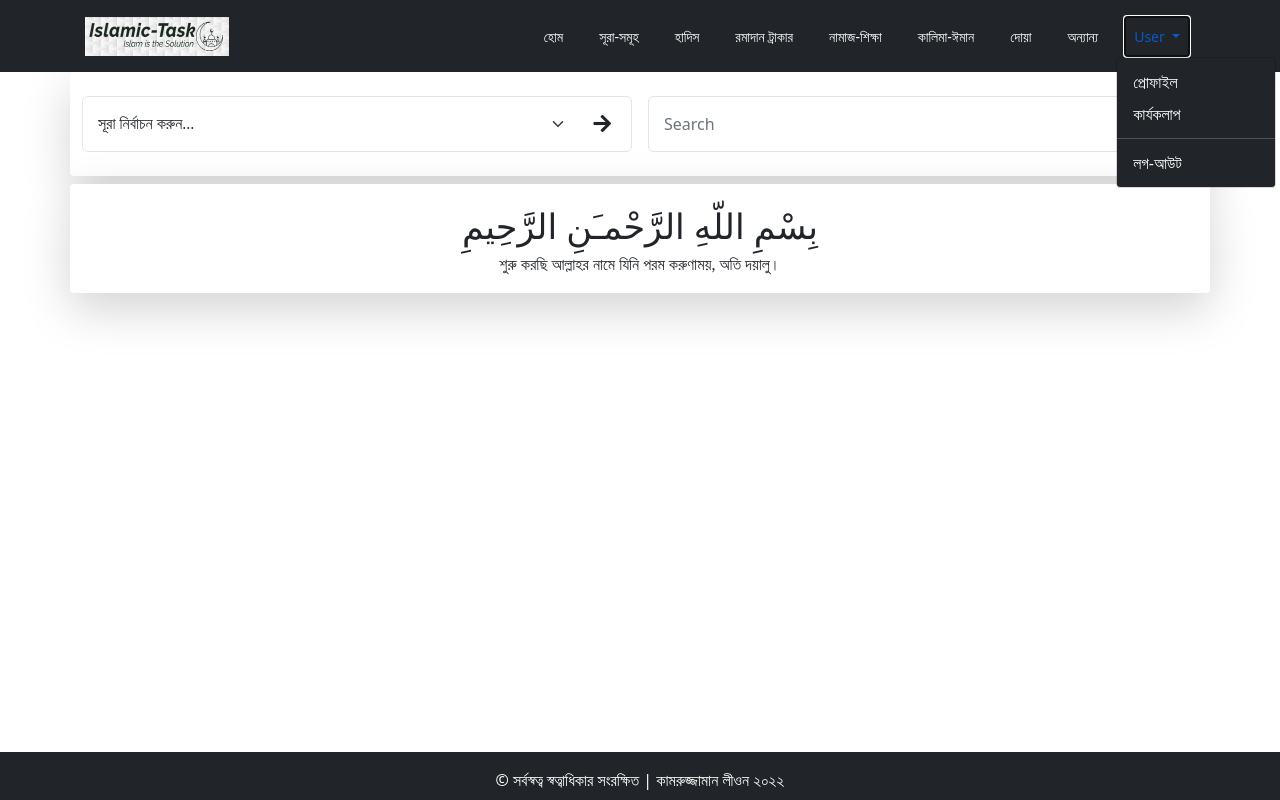
After one commit to kamruzzaman-leeon/Islamic-task, a PHP site: page /surah.php in a window 1280 px wide, after a click on "User". The commit adds this page. Run offline with PHP 8.4, Linux system fonts and the light colour scheme.

Commit message:
surah added

```diff
--- a/footer.php
+++ b/footer.php
@@ -1,6 +1,24 @@
 <!DOCTYPE html>
 <html lang="en">
+
 <body>
-<script src="bootstrap-5.1.3-dist/js/bootstrap.bundle.min.js"></script>
+    <br>
+    <br>
+    <br>
+    <br>
+    <br>
+    <br>
+    <section>
+        <footer class="page-footer fixed font-small pt-2 bg-dark">
+            <!-- Copyright -->
+            <!-- <hr class="my-1"> -->
+            <div class="footer-copyright text-center py-2 bg-dark"><span class="colorchange"> © সর্বস্বত্ব স্বত্বাধিকার
+                    সংরক্ষিত | কামরুজ্জামান লীওন ২০২২ </span></div>
+            <!-- Copyright -->
+            </div>
+        </footer>
+    </section>
+    <script src="bootstrap-5.1.3-dist/js/bootstrap.bundle.min.js"></script>
 </body>
+
 </html>
--- a/header.php
+++ b/header.php
@@ -5,9 +5,20 @@
     <meta charset="UTF-8">
     <meta http-equiv="X-UA-Compatible" content="IE=edge">
     <meta name="viewport" content="width=device-width, initial-scale=1.0">
-    <link rel="stylesheet" href="css/style.css">
+    <link rel="stylesheet" href="style.css">
     <link rel="shortcut icon" href="image\icon\favcon.ico" type="image/x-icon">
     <link rel="stylesheet" href="bootstrap-5.1.3-dist/css/bootstrap.min.css">
+
+    <!-- font -->
+    <link rel="stylesheet" href="https://use.fontawesome.com/releases/v5.15.4/css/all.css"
+          integrity="sha384-DyZ88mC6Up2uqS4h/KRgHuoeGwBcD4Ng9SiP4dIRy0EXTlnuz47vAwmeGwVChigm"
+          crossorigin="anonymous">
+
+
+    <!-- header part start-->
+    <?php include'navbar.php'?>
+    <!-- header part end -->
+
 
 </body>
 
--- /dev/null
+++ b/navbar.php
@@ -0,0 +1,66 @@
+<html>
+<header>
+    <nav class="navbar navbar-expand-lg bg-dark">
+        <div class="container">
+            <a class="navbar-brand" href="Index.php">
+                <img src="image/navlogo.png"
+                     alt="navbar-logo"
+                     width="150"
+                     height="45"
+                     class="d-inline-block align-text-top">
+            </a>
+            <button class="navbar-toggler collapsed" type="button" data-bs-toggle="collapse"
+                data-bs-target="#navbarSupportedContent" aria-controls="navbarSupportedContent" aria-expanded="false"
+                aria-label="Toggle navigation">
+                <span class="toggler-icon top-bar"></span>
+                <span class="toggler-icon middle-bar"></span>
+                <span class="toggler-icon bottom-bar"></span>
+            </button>
+            <div class="collapse navbar-collapse " id="navbarSupportedContent">
+                <ul class="navbar-nav ms-auto mb-2 mb-lg-0">
+                    <li class="nav-item ">
+                        <a class="nav-link" aria-current="page" href="Index.php">হোম</a>
+                    </li>
+                    <li class="nav-item ">
+                        <a class="nav-link" href="surah.php">সূরা-সমূহ</a>
+                    </li>
+                    <li class="nav-item">
+                        <a class="nav-link" href="#">হাদিস </a>
+                    </li>
+                    <li class="nav-item">
+                        <a class="nav-link" href="#">রমাদান ট্রাকার </a>
+                    </li>
+                    <li class="nav-item">
+                        <a class="nav-link" href="#">নামাজ-শিক্ষা </a>
+                    </li>
+                    <li class="nav-item">
+                        <a class="nav-link" href="#">কালিমা-ঈমান </a>
+                    </li>
+                    <li class="nav-item">
+                        <a class="nav-link" href="#">দোয়া</a>
+                    </li>
+                    <li class="nav-item">
+                        <a class="nav-link" href="#">অন্যান্য </a>
+                    </li>
+                    <li class="nav-item dropdown">
+                        <a class="nav-link dropdown-toggle" href="#" id="navbarDropdown" role="button"
+                            data-bs-toggle="dropdown" aria-expanded="false">
+                            User
+                        </a>
+                        <ul class="dropdown-menu bg-dark" aria-labelledby="navbarDropdown">
+                            <li><a class="dropdown-item" href="#">প্রোফাইল</a></li>
+                            <li><a class="dropdown-item" href="#">কার্যকলাপ</a></li>
+                            <li>
+                                <hr class="dropdown-divider">
+                            </li>
+                            <li><a class="dropdown-item" href="#">লগ-আউট</a></li>
+                        </ul>
+                    </li>
+
+                </ul>
+            </div>
+        </div>
+    </nav>
+</header>
+
+</html>
--- /dev/null
+++ b/style.css
@@ -0,0 +1,198 @@
+/* default value set */
+
+* {
+  padding: 0;
+  margin: 0;
+  box-sizing: border-box;
+}
+
+/* navbar font,height & backgroud set */
+.navbar {
+  font-size: 14px;
+  height: min-content;
+  background-color: white;
+}
+
+/* navbar logo size set also inheritance */
+.navbar .navlogo {
+  width: 150px;
+  height: 45px;
+}
+.navbar .nav-link {
+  margin-right: 10px;
+  margin-left: 10px;
+  color: white;
+}
+.navbar a {
+  color: rgb(255, 255, 255);
+}
+
+.navbar .nav-item:hover .nav-link {
+  border-top: 3px solid white;
+  border-bottom: 3px solid white;
+  font-size: 18px;
+  color: rgb(255, 255, 255);
+}
+
+.page-footer {
+  position: fixed;
+  left: 0;
+  bottom: 0;
+  width: 100%;
+  color: white;
+  text-align: center;
+}
+/* Remove border from toggler */
+.navbar-toggler {
+  border: 0 !important;
+}
+
+.navbar-toggler:focus,
+.navbar-toggler:active,
+.navbar-toggler-icon:focus {
+  outline: none !important;
+  box-shadow: none !important;
+  border: 0 !important;
+}
+
+/* Lines of the Toggler */
+.toggler-icon {
+  width: 30px;
+  height: 3px;
+  background-color: #e74c3c;
+  display: block;
+  transition: all 0.2s;
+}
+
+/* Adds Space between the lines */
+.middle-bar {
+  margin: 5px auto;
+}
+
+/* State when navbar is opened (START) */
+.navbar-toggler .top-bar {
+  transform: rotate(45deg);
+  transform-origin: 10% 10%;
+}
+
+.navbar-toggler .middle-bar {
+  opacity: 0;
+  filter: alpha(opacity=0);
+}
+
+.navbar-toggler .bottom-bar {
+  transform: rotate(-45deg);
+  transform-origin: 10% 90%;
+}
+/* State when navbar is opened (END) */
+
+/* State when navbar is collapsed (START) */
+.navbar-toggler.collapsed .top-bar {
+  transform: rotate(0);
+}
+
+.navbar-toggler.collapsed .middle-bar {
+  opacity: 1;
+  filter: alpha(opacity=100);
+}
+
+.navbar-toggler.collapsed .bottom-bar {
+  transform: rotate(0);
+}
+/* State when navbar is collapsed (END) */
+
+/* Color of Toggler when collapsed */
+.navbar-toggler.collapsed .toggler-icon {
+  background-color: white;
+}
+
+.dropdown-divider {
+  color: white;
+}
+
+.info-box {
+  display: block;
+  min-height: 90px;
+  background: rgb(255, 255, 255);
+  width: 100%;
+  box-shadow: 0 1px 1px rgb(0 0 0 / 10%);
+  border-radius: 2px;
+  margin-bottom: 15px;
+}
+
+.input-group {
+  float: none;
+  padding-right: 0;
+  padding-left: 0;
+}
+#custom-search-input {
+  padding: 3px;
+  border: solid 1px #e4e4e4;
+  border-radius: 6px;
+  background-color: #fff;
+}
+.no-border {
+  border: 0 !important;
+}
+.input-group {
+  position: relative;
+  display: table;
+  border-collapse: separate;
+}
+.form-control {
+  border-radius: 0;
+  box-shadow: none;
+  border-color: #d2d6de;
+}
+.input-group .form-control,
+.input-group-btn {
+  display: table-cell;
+}
+
+.info-box-number {
+  display: block;
+  font-weight: bold;
+  font-size: 18px;
+}
+
+.info-box-content {
+  padding: 5px 10px;
+  margin-left: 90px;
+}
+.info-box-icon {
+  border-top-left-radius: 2px;
+  border-top-right-radius: 0;
+  border-bottom-right-radius: 0;
+  border-bottom-left-radius: 2px;
+  display: block;
+  float: left;
+  height: 90px;
+  width: 90px;
+  text-align: center;
+  font-size: 45px;
+  line-height: 90px;
+  background: rgba(0, 0, 0, 0.2);
+}
+.info-box-left {
+  background-color: rgb(108, 236, 225);
+}
+.info-box-right {
+  background-color: rgb(95, 171, 243);
+}
+
+.bn {
+  font-family: "solaimanlipi";
+}
+
+
+
+.ar {
+  font-size: 35px;
+  font-family: 'Droid Arabic Kufi', 'serif';
+  direction: rtl;
+
+}
+
+.pd20 {
+  padding: 20px;
+}
--- /dev/null
+++ b/surah.php
@@ -0,0 +1,279 @@
+<!DOCTYPE html>
+<html lang="en">
+
+<head>
+    <meta charset="UTF-8">
+    <meta http-equiv="X-UA-Compatible" content="IE=edge">
+    <meta name="viewport" content="width=device-width, initial-scale=1.0">
+    <?php include 'header.php' ?>
+
+    <title>islamic-task | Al-Quran</title>
+</head>
+
+<body>
+    <div>
+        <!-- surah select & search part start -->
+        <div class="container shadow-lg p-3 mb-2 bg-white rounded">
+
+            <section class="content-header">
+
+                <div class="row">
+                    <div class="col-md-6 p-2">
+                        <div id="custom-search-input">
+                            <form action="<?php echo htmlspecialchars($_SERVER["PHP_SELF"]); ?>" method="post"
+                                class="input-group col-md-12">
+                                <select class="form-select form-control no-border bn" name="surahno">
+                                    <option value="999">সূরা নির্বাচন করুন...</option>
+                                    <option value="1">1. আল ফাতিহা</option>
+                                    <option value="2">2. আল বাকারা</option>
+                                    <option value="3">3. আল ইমরান</option>
+                                    <option value="4">4. আন নিসা</option>
+                                    <option value="5">5. আল মায়িদাহ</option>
+                                    <option value="6">6. আল আনআম</option>
+                                    <option value="7">7. আল আ'রাফ</option>
+                                    <option value="8">8. আল-আনফাল</option>
+                                    <option value="9">9. আত তাওবাহ</option>
+                                    <option value="10">10. ইউনুস</option>
+                                    <option value="11">11. হুদ</option>
+                                    <option value="12">12. ইউসূফ</option>
+                                    <option value="13">13. রা'দ</option>
+                                    <option value="14">14. ইব্রাহীম</option>
+                                    <option value="15">15. হিজর</option>
+                                    <option value="16">16. নাহল</option>
+                                    <option value="17">17. বনী ইসরাঈল</option>
+                                    <option value="18">18. কাহফ</option>
+                                    <option value="19">19. মারইয়াম</option>
+                                    <option value="20">20. ত্বোয়া-হা</option>
+                                    <option value="21">21. আম্বিয়া</option>
+                                    <option value="22">22. হাজ্জ্ব</option>
+                                    <option value="23">23. আল মু'মিনূন</option>
+                                    <option value="24">24. আন-নূর</option>
+                                    <option value="25">25. আল-ফুরকান</option>
+                                    <option value="26">26. আশ-শো'আরা</option>
+                                    <option value="27">27. নমল</option>
+                                    <option value="28">28. আল কাসাস</option>
+                                    <option value="29">29. আল আনকাবুত</option>
+                                    <option value="30">30. আর-রূম</option>
+                                    <option value="31">31. লোকমান</option>
+                                    <option value="32">32. সেজদাহ</option>
+                                    <option value="33">33. আল আহযাব</option>
+                                    <option value="34">34. সাবা</option>
+                                    <option value="35">35. ফাতির</option>
+                                    <option value="36">36. ইয়াসীন</option>
+                                    <option value="37">37. আস-সাফফাত</option>
+                                    <option value="38">38. ছোয়াদ</option>
+                                    <option value="39">39. আল-যুমার</option>
+                                    <option value="40">40. আল-মু'মিন</option>
+                                    <option value="41">41. হা-মীম সেজদাহ</option>
+                                    <option value="42">42. আশ-শুরা</option>
+                                    <option value="43">43. যুখরুফ</option>
+                                    <option value="44">44. আদ দোখান</option>
+                                    <option value="45">45. আল জাসিয়া</option>
+                                    <option value="46">46. আল আহক্বাফ</option>
+                                    <option value="47">47. মুহাম্মদ</option>
+                                    <option value="48">48. আল ফাতহ</option>
+                                    <option value="49">49. আল হুজরাত</option>
+                                    <option value="50">50. ক্বাফ</option>
+                                    <option value="51">51. আয-যারিয়াত</option>
+                                    <option value="52">52. আত্ব তূর</option>
+                                    <option value="53">53. আন-নাজম</option>
+                                    <option value="54">54. আল ক্বামার</option>
+                                    <option value="55">55. আর রহমান</option>
+                                    <option value="56">56. আল ওয়াক্বিয়া</option>
+                                    <option value="57">57. আল হাদীদ</option>
+                                    <option value="58">58. আল মুজাদালাহ</option>
+                                    <option value="59">59. আল হাশর</option>
+                                    <option value="60">60. আল মুমতাহিনা</option>
+                                    <option value="61">61. আছ-ছফ</option>
+                                    <option value="62">62. আল জুমুআহ</option>
+                                    <option value="63">63. মুনাফিকুন</option>
+                                    <option value="64">64. আত-তাগাবুন</option>
+                                    <option value="65">65. আত্ব-ত্বালাক্ব</option>
+                                    <option value="66">66. আত-তাহরীম</option>
+                                    <option value="67">67. আল মুলক</option>
+                                    <option value="68">68. আল কলম</option>
+                                    <option value="69">69. আল হাক্বক্বাহ</option>
+                                    <option value="70">70. আল মা'আরিজ</option>
+                                    <option value="71">71. নূহ</option>
+                                    <option value="72">72. আল জিন</option>
+                                    <option value="73">73. মুযযামমিল</option>
+                                    <option value="74">74. আল মুদ্দাসসির</option>
+                                    <option value="75">75. আল ক্বেয়ামাহ</option>
+                                    <option value="76">76. আদ-দাহর</option>
+                                    <option value="77">77. আল মুরসালাত</option>
+                                    <option value="78">78. আন-নাবা</option>
+                                    <option value="79">79. আন-নযিআ'ত</option>
+                                    <option value="80">80. আবাসা</option>
+                                    <option value="81">81. আত-তাকভীর</option>
+                                    <option value="82">82. আল ইনফিতার</option>
+                                    <option value="83">83. আত-তাতফীফ</option>
+                                    <option value="84">84. আল ইনশিক্বাক্ব</option>
+                                    <option value="85">85. আল বুরূজ</option>
+                                    <option value="86">86. আত্ব-তারিক্ব</option>
+                                    <option value="87">87. আল আ'লা</option>
+                                    <option value="88">88. আল গাশিয়াহ</option>
+                                    <option value="89">89. আল ফজর</option>
+                                    <option value="90">90. আল বালাদ</option>
+                                    <option value="91">91. আশ-শামস</option>
+                                    <option value="92">92. আল লায়ল</option>
+                                    <option value="93">93. আদ্ব-দ্বোহা</option>
+                                    <option value="94">94. ইনশিরাহ</option>
+                                    <option value="95">95. ত্বীন</option>
+                                    <option value="96">96. আলাক</option>
+                                    <option value="97">97. কদর</option>
+                                    <option value="98">98. বাইয়্যিনাহ</option>
+                                    <option value="99">99. যিলযাল</option>
+                                    <option value="100">100. আদিয়াত</option>
+                                    <option value="101">101. কারেয়া</option>
+                                    <option value="102">102. তাকাসূর</option>
+                                    <option value="103">103. আসর</option>
+                                    <option value="104">104. হুমাযাহ</option>
+                                    <option value="105">105. আল ফীল</option>
+                                    <option value="106">106. কুরাইশ</option>
+                                    <option value="107">107. মাঊন</option>
+                                    <option value="108">108. কাওসার</option>
+                                    <option value="109">109. কাফিরুন</option>
+                                    <option value="110">110. আন নাসর</option>
+                                    <option value="111">111. লাহাব</option>
+                                    <option value="112">112. আল ইখলাস</option>
+                                    <option value="113">113. আল ফালাক্ব</option>
+                                    <option value="114">114. আন নাস</option>
+                                </select>
+
+                                <span class="input-group-btn">
+                                    <button class="btn btn-lg" type="submit">
+                                        <i class="fa fa-arrow-right"></i>
+                                    </button>
+                                </span>
+                            </form>
+                        </div>
+                    </div>
+
+                    <div class="col-md-6 p-2">
+                        <div id="custom-search-input">
+                            <form method="" action="#" class="input-group col-md-12">
+                                <input type="text" name="search" class="form-control no-border input-lg"
+                                    placeholder="Search">
+                                <span class="input-group-btn">
+                                    <button class="btn btn-lg" type="submit">
+                                        <i class="fas fa-search"></i>
+                                    </button>
+                                </span>
+                            </form>
+                        </div>
+                    </div>
+
+                </div>
+            </section>
+        </div>
+        <div class="container shadow-lg p-3 mb-2 bg-white rounded text-center">
+            <div class="ar">
+                <tr>
+                    بِسْمِ اللّهِ الرَّحْمـَنِ الرَّحِيمِ
+                </tr>
+            </div>
+            <div class="bn">
+                <tr>শুরু করছি আল্লাহর নামে যিনি পরম করুণাময়, অতি দয়ালু।</tr>
+            </div>
+        </div>
+        <!-- surah select & search part end -->
+
+
+
+
+
+        <?php
+
+        $surahno = "999";
+
+        if ($_SERVER["REQUEST_METHOD"] == "POST") {
+
+            if (($_POST["surahno"]) != 999) {
+                $surahno = $_POST['surahno'];
+
+                $su = file_get_contents("json/surah.json");
+                $su_decoded = json_decode($su, true);
+
+                $num = (int)$surahno - 1;
+
+                echo '<div class="container shadow-lg p-2 mb-2 bg-white rounded">
+                <section class="content">
+                        <!--info row start-->
+                    <div class="row">
+
+                        <div class="col-md-6 col-sm-6 col-xs-12">
+
+                            <div class="info-box info-box-left">
+
+                                <span class="info-box-icon">' . $surahno . '</span>
+                                <div class="info-box-content">
+                                    <span class="info-box-number " style="font-size:1.7em;">' . $su_decoded[$num]['sura_name'] . '</span>
+                                    <span class="info-box-number">' . $su_decoded[$num]['eng_name'] . '</span>
+                                </div>
+
+                            </div>
+
+                        </div>
+                        <div class="col-md-6 col-sm-6 col-xs-12">
+                            <div class="info-box info-box-right ">
+                                <span class="info-box-icon"><i class="fa fa-info-circle"></i></span>
+                                    <div class="info-box-content">
+                                        <span class="progress-description">Meaning: The Opening</span></br>
+                                        <span class="progress-description">Total Ayats: <b>' . $su_decoded[$num]['total_ayat'] . '</b></span><br>
+                                        <span class="progress-description">Para: <b>' . $su_decoded[$num]['para'] . '</b></span>
+                                    </div>
+
+                            </div>
+                        </div>
+                    </div>
+
+
+                    <!--info row end-->
+
+
+                                         <!--*************************ayat****************************--!>
+                    <div class="box box-primary">
+                        <div class="box-body no-padding">
+                            <table class="table table-striped table-hover">
+                                <tbody>
+                                    <tr><th>#</th><th colspan="4">Ayat</th></tr>';
+                $ch = curl_init();
+                $url = "http://api.alquran.cloud/v1/surah/{$surahno}/editions/quran-simple,bn.bengali,en.yusufali";
+
+
+                curl_setopt($ch, CURLOPT_URL, $url);
+                curl_setopt($ch, CURLOPT_RETURNTRANSFER, true);
+                $resp = curl_exec($ch);
+                if ($e = curl_error($ch)) {
+                    echo $e;
+                } else {
+                    $surah = json_decode($resp, true);
+
+                    for ($i = 0; $i < count($surah['data']['0']['ayahs']); $i++) {
+                        $ar_ayah = $surah['data']['0']['ayahs'][$i];
+                        echo '<tr><td>' . $i + 1 . '.</td><td colspan="4" class =" pd20 ar "><b>' . $ar_ayah['text'] . '</b></td></tr>';
+                        $en_ayah = $surah['data']['1']['ayahs'][$i];
+                        echo '<tr><td>' . ' ' . '</td><td class="pd20 bn">' . $en_ayah['text'] . '</td>';
+                        $bn_ayah = $surah['data']['2']['ayahs'][$i];
+                        echo '<td>' . ' ' . '</td><td class="pd20" >' . $bn_ayah['text'] . '</td></tr>';
+                    }
+                }
+
+                echo '</tbody>
+                            </table>
+                        </div>
+                    </div>
+                </section>
+
+                </div';
+            }
+        };
+        ?>
+
+
+    </div>
+
+    <?php include 'footer.php'; ?>
+</body>
+
+</html>
```
Also changed, not shown: Index.php (+9 -40 lines), json/surah.json (added, +1 -0 lines), jsontest.php (added, +31 -0 lines), css/style.css (deleted).
